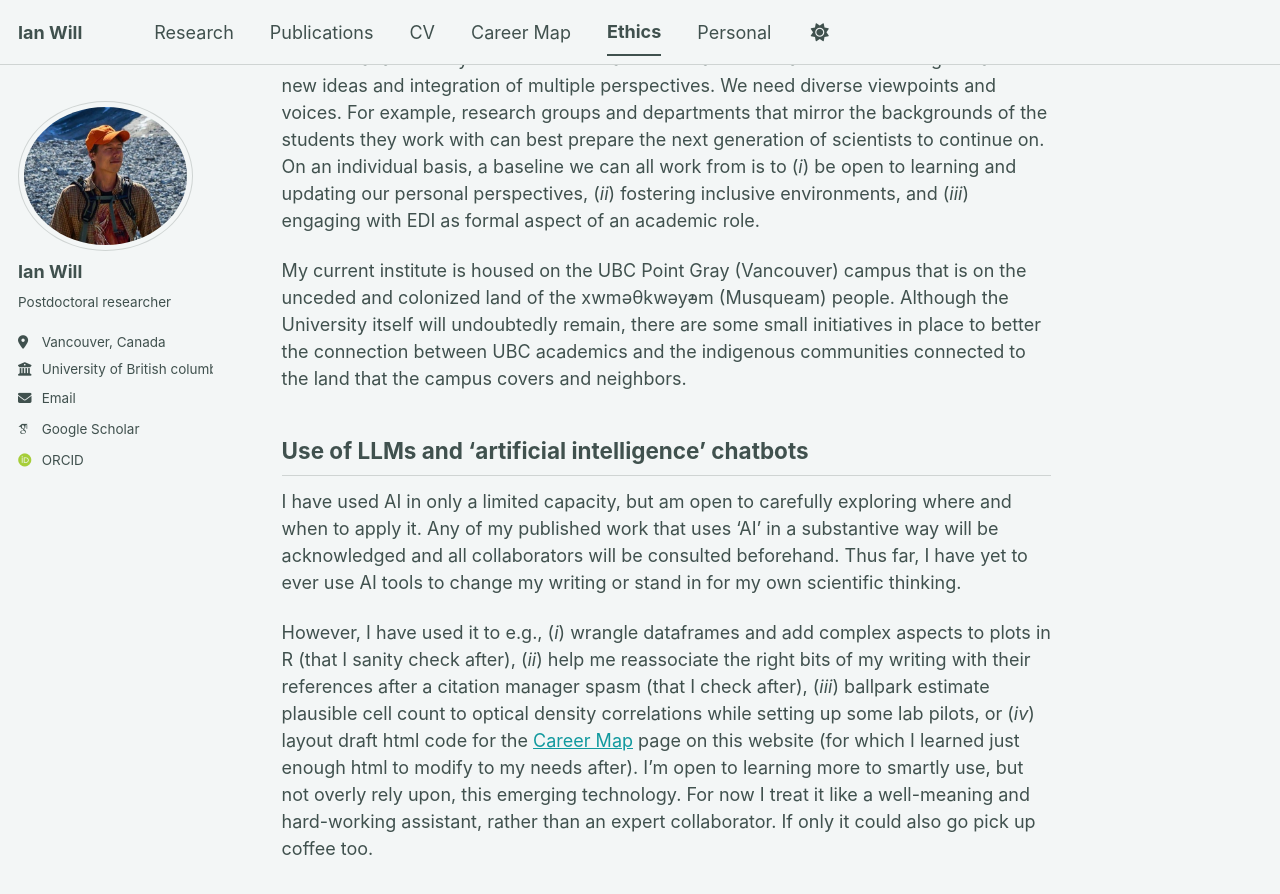
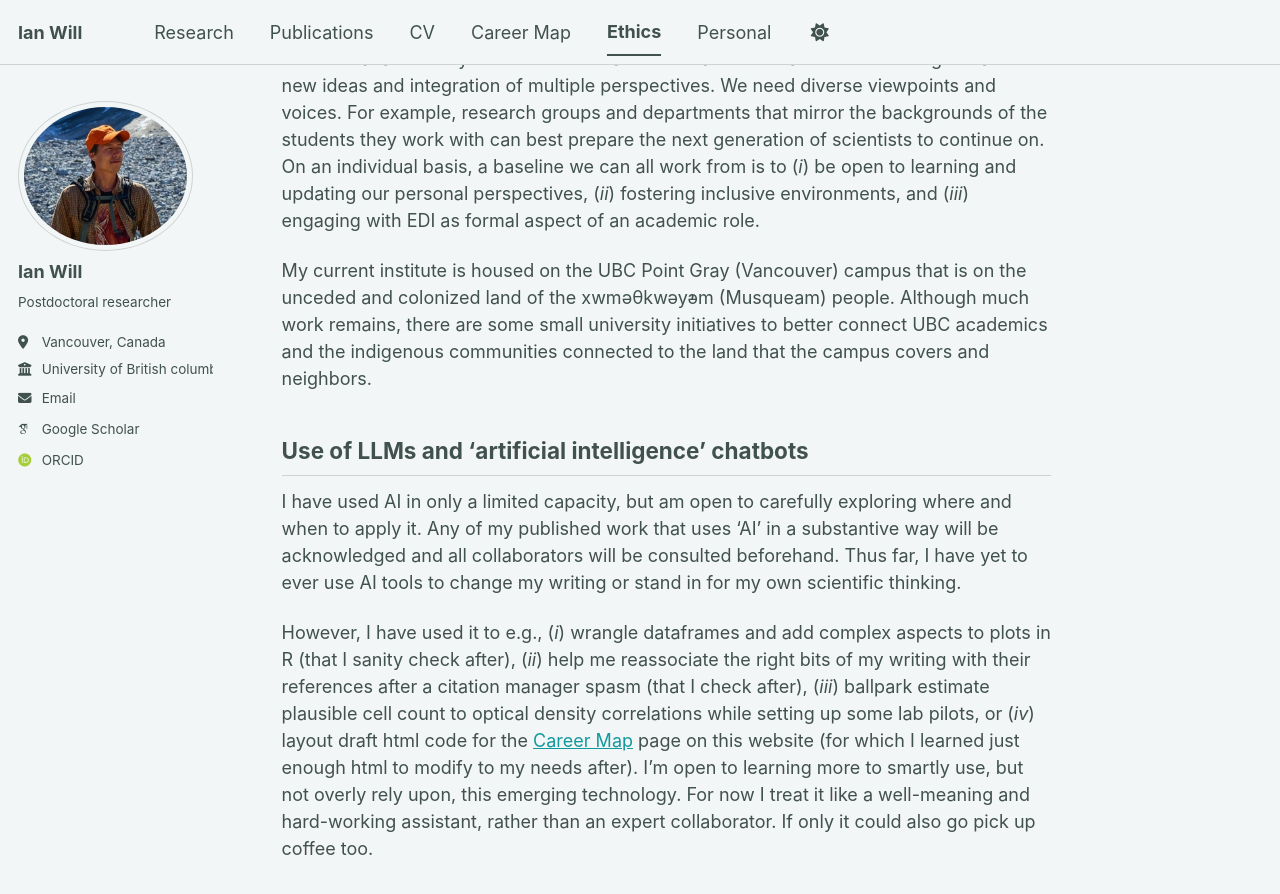
Before and after one commit to igwill/igwill.github.io, a Jekyll site: the page built from _pages/ethics.md, in a window 1280 px wide and 900 px high, scrolled down 410 px. Shown: the top 894 px of the window. Built offline with Jekyll 4.4.1, drawn with Linux system fonts in a browser that asks for light colours; some web fonts are replaced; a script bundle is joined from its source files by our own code; library files that are not in the unit come from our copies.

Commit message:
Update ethics.md

```diff
--- a/_pages/ethics.md
+++ b/_pages/ethics.md
@@ -10,7 +10,7 @@ Equity, diversity, and inclusion
 ------
 Academia would present itself as a merit-based community for the exchange of diverse, new, and evolving ideas. Unfortunately, academia is not immune to the systemic obstacles and personal biases that pervade society at large. Inequities, from recruitment to retention, distort how academia reflects the communities that surround it and underrepresents marginalized groups (i.e., historically or presently oppressed, exploited, and disadvantaged). Ethically, the imperative to reduce these harms is self-evident. However, 'practically' there are many benefits to building an equitable, diverse, and inclusive academic system. Science is a communal effort that thrives on the generation of new ideas and integration of multiple perspectives. We need diverse viewpoints and voices. For example, research groups and departments that mirror the backgrounds of the students they work with can best prepare the next generation of scientists to continue on. On an individual basis, a baseline we can all work from is to (_i_) be open to learning and updating our personal perspectives, (_ii_) fostering inclusive environments, and (_iii_) engaging with EDI as formal aspect of an academic role.
 
-My current institute is housed on the UBC Point Gray (Vancouver) campus that is on the unceded and colonized land of the xwməθkwəy̓əm (Musqueam) people. Although the University itself will undoubtedly remain, there are some small initiatives in place to better the connection between UBC academics and the indigenous communities connected to the land that the campus covers and neighbors.
+My current institute is housed on the UBC Point Gray (Vancouver) campus that is on the unceded and colonized land of the xwməθkwəy̓əm (Musqueam) people. Although much work remains, there are some small university initiatives to better connect UBC academics and the indigenous communities connected to the land that the campus covers and neighbors.
 
 
 Use of LLMs and 'artificial intelligence' chatbots
```
